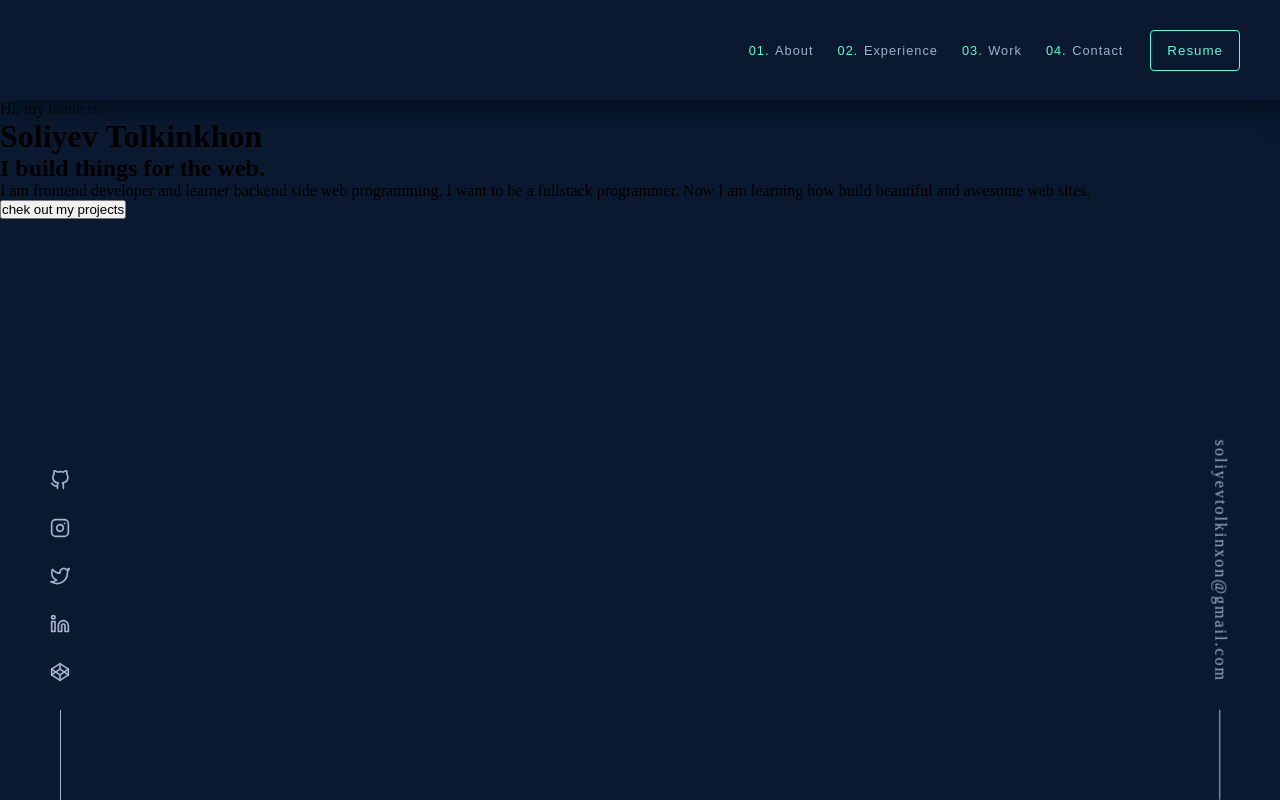
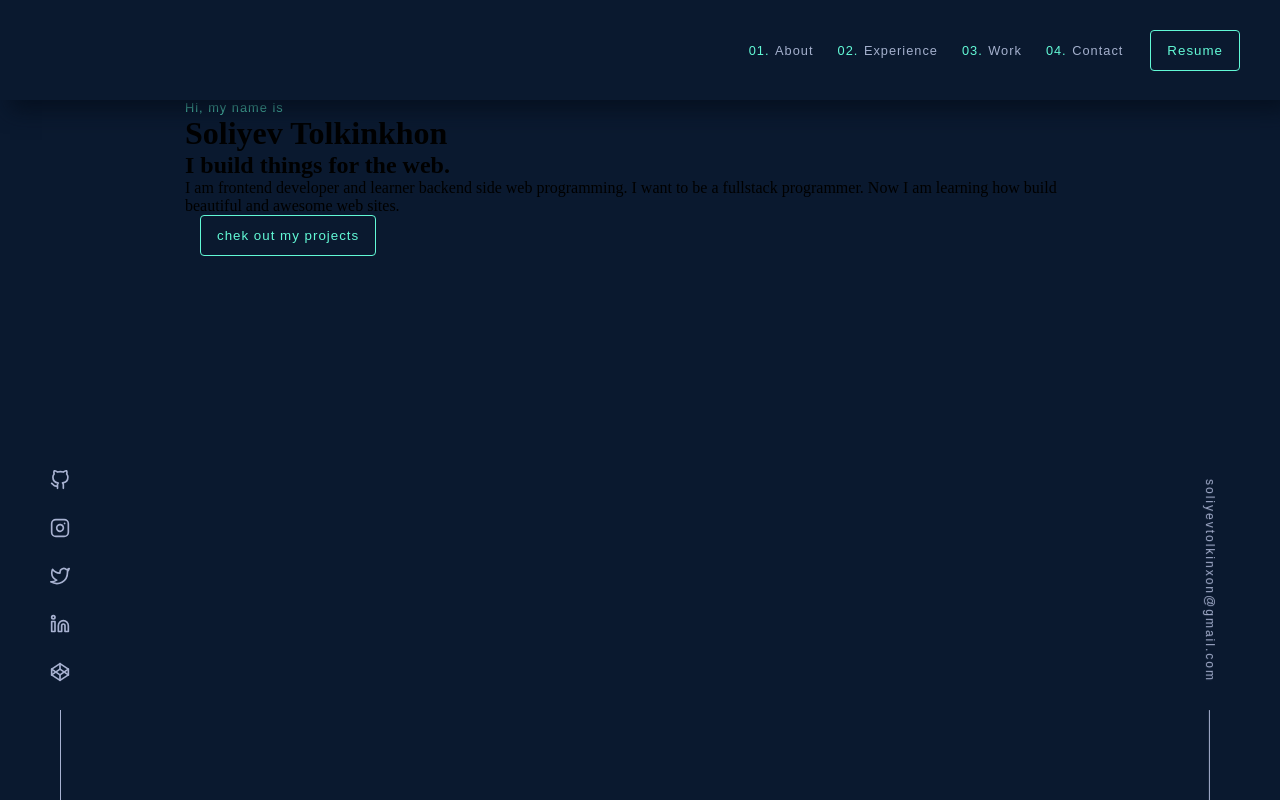
Before and after one commit to Tolkinxon/my-partfolio, a Next.js app: page / in a window 1280 px wide. Built offline with nearby package versions, Linux system fonts and the light colour scheme.

Commit message:
added content side

```diff
--- a/components/Header.js
+++ b/components/Header.js
@@ -1,17 +1,18 @@
 import React from 'react'
+import style from '../styles/headr.module.css'
 
 const Header = () => {
   return (
     <div className="header">
-      <p>Hi, my name is </p>
-      <h1>Soliyev Tolkinkhon</h1>
-      <h2>I build things for the web.</h2>
-      <p>
+      <p className={style.p}>Hi, my name is </p>
+      <h1 className={style.h1}>Soliyev Tolkinkhon</h1>
+      <h2 className={style.h2}>I build things for the web.</h2>
+      <p className={style.biography}>
         I am frontend developer and learner backend side web programming.
         I want to be a fullstack programmer. Now I am learning how build beautiful and awesome
         web sites.
       </p>
-      <button>chek out my projects</button>
+      <button className='button'>chek out my projects</button>
     </div>
   )
 }
--- a/styles/globals.css
+++ b/styles/globals.css
@@ -11,21 +11,14 @@
   overflow: scroll;
 }
 
+/**************  ALL CONTENTS PART ******/
+.content {
+  margin: 0px auto;
+  height: 1200px;
+  width: calc(100vw - 370px);
+}
 
-
-
-
-
-
-
-
-
-
-
-
-
-
-
+/**************  ALL CONTENTS PART ******/
 
 /****************** ICON'S CSS CODES  || ***********/
 /*                                    \/           */
@@ -42,10 +35,13 @@
   height: 20px;
   position: fixed;
   bottom: -20px;
-  right: 50px;
+  right: 60px;
   transform-origin: right top;
   transform: rotate(90deg);
   color: #a8b2d1;
+  font-family: sans-serif;
+  font-size: 12px;
+  font-weight: 300;
 }
 
 .email span:nth-child(1) {
@@ -90,9 +86,6 @@
 /*                                    /\            */
 /****************** ICON'S CSS CODES  ||  ***********/
 
-
-
-
 /*********** SCROLL STYLES ************/
 .scroll {
   height: 5000px;
@@ -117,11 +110,6 @@
 }
 /*********** SCROLL STYLES ************/
 
-
-
-
-
-
 /*****************  BUTTON'S CODES **********/
 .button {
   border: 1px solid #62f9d6;
--- /dev/null
+++ b/styles/headr.module.css
@@ -0,0 +1,7 @@
+.p{
+  font-family: sans-serif;
+  font-size: 0.8rem;
+  font-weight: 500;
+  letter-spacing: 1px;
+  color: #62f9d6;
+}
```
